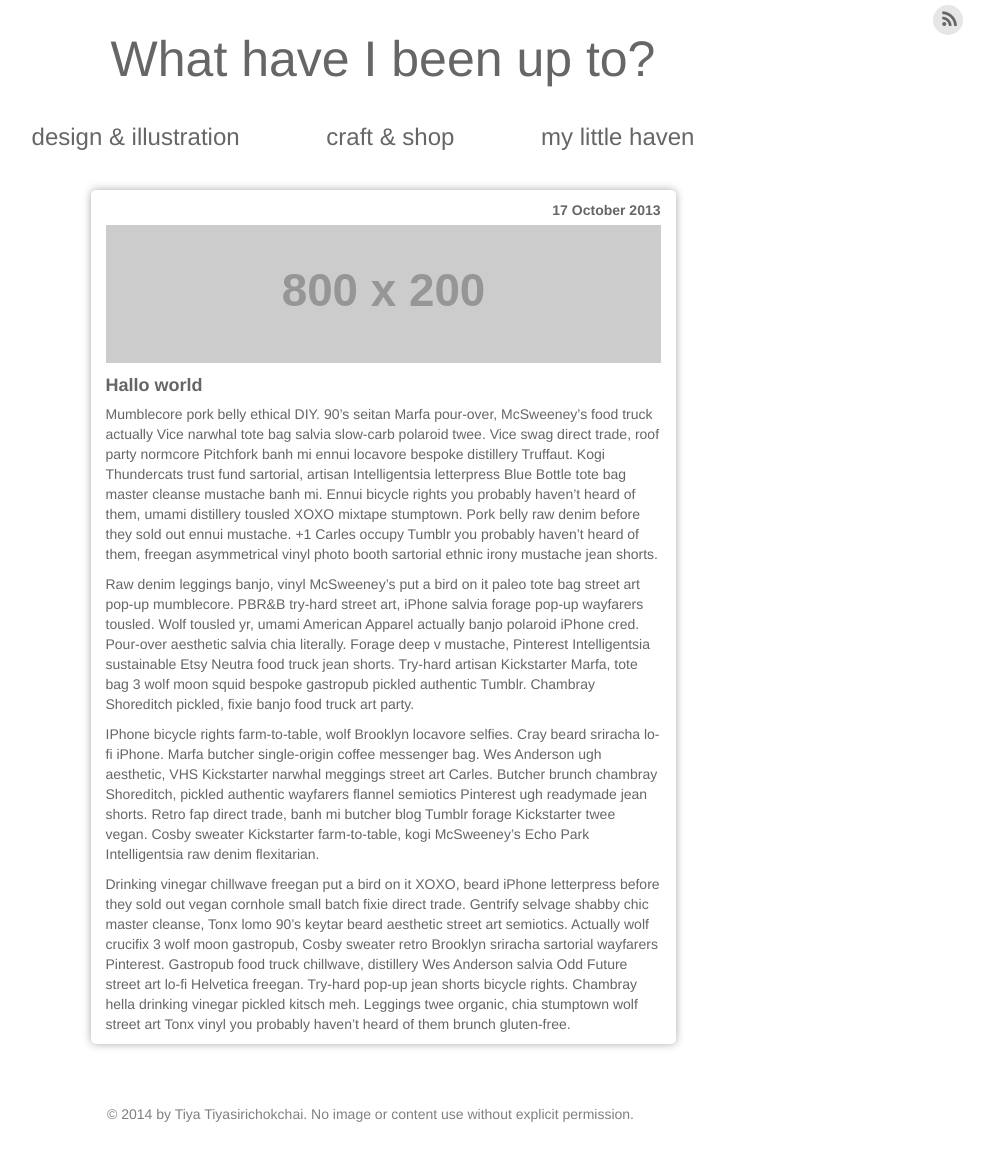
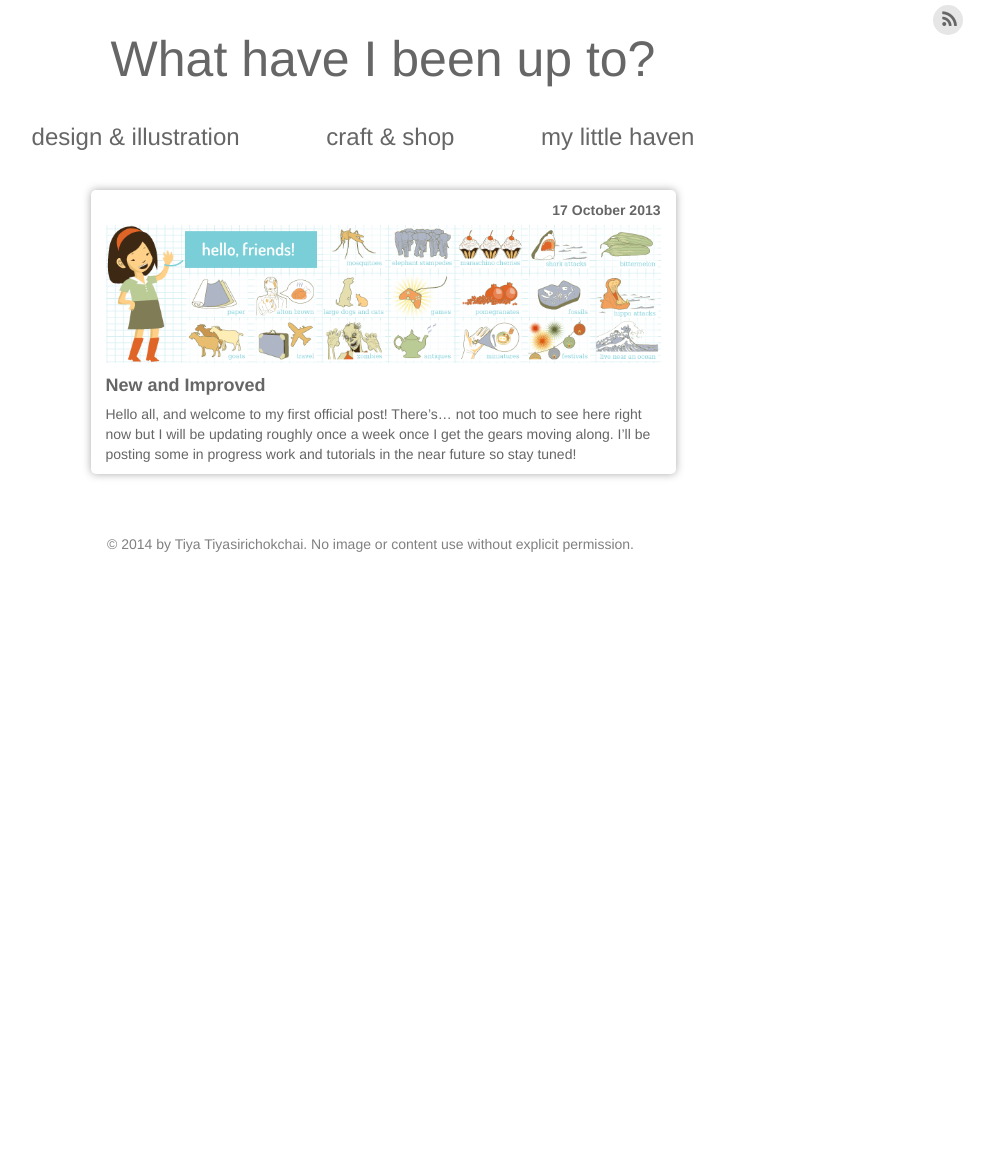
Before and after one commit to Tiyatiya/Tiyatiya.github.io, a Jekyll site: the page built from _posts/2013-10-17-hallo.md, in a window 1280 px wide. Shown: the whole page, without its empty margins (257-1251 px from the left). Built offline with Jekyll 4.4.1, drawn with Linux system fonts in a browser that asks for light colours; nearby versions of some CDN libraries; some web fonts are replaced; after the commit the page ends 900 px from its top, so only the background shows below that.

Commit message:
New Post

```diff
--- a/_posts/2013-10-17-hallo.md
+++ b/_posts/2013-10-17-hallo.md
@@ -1,13 +1,7 @@
 ---
 layout: post
-title: Hallo world
-description: some things
-image: //placehold.it/800x200
+title: New and Improved
+description: A New Beginning
+image: /assets/placeholders/hellofriends.png
 ---
-Mumblecore pork belly ethical DIY. 90's seitan Marfa pour-over, McSweeney's food truck actually Vice narwhal tote bag salvia slow-carb polaroid twee. Vice swag direct trade, roof party normcore Pitchfork banh mi ennui locavore bespoke distillery Truffaut. Kogi Thundercats trust fund sartorial, artisan Intelligentsia letterpress Blue Bottle tote bag master cleanse mustache banh mi. Ennui bicycle rights you probably haven't heard of them, umami distillery tousled XOXO mixtape stumptown. Pork belly raw denim before they sold out ennui mustache. +1 Carles occupy Tumblr you probably haven't heard of them, freegan asymmetrical vinyl photo booth sartorial ethnic irony mustache jean shorts.
-
-Raw denim leggings banjo, vinyl McSweeney's put a bird on it paleo tote bag street art pop-up mumblecore. PBR&B try-hard street art, iPhone salvia forage pop-up wayfarers tousled. Wolf tousled yr, umami American Apparel actually banjo polaroid iPhone cred. Pour-over aesthetic salvia chia literally. Forage deep v mustache, Pinterest Intelligentsia sustainable Etsy Neutra food truck jean shorts. Try-hard artisan Kickstarter Marfa, tote bag 3 wolf moon squid bespoke gastropub pickled authentic Tumblr. Chambray Shoreditch pickled, fixie banjo food truck art party.
-
-IPhone bicycle rights farm-to-table, wolf Brooklyn locavore selfies. Cray beard sriracha lo-fi iPhone. Marfa butcher single-origin coffee messenger bag. Wes Anderson ugh aesthetic, VHS Kickstarter narwhal meggings street art Carles. Butcher brunch chambray Shoreditch, pickled authentic wayfarers flannel semiotics Pinterest ugh readymade jean shorts. Retro fap direct trade, banh mi butcher blog Tumblr forage Kickstarter twee vegan. Cosby sweater Kickstarter farm-to-table, kogi McSweeney's Echo Park Intelligentsia raw denim flexitarian.
-
-Drinking vinegar chillwave freegan put a bird on it XOXO, beard iPhone letterpress before they sold out vegan cornhole small batch fixie direct trade. Gentrify selvage shabby chic master cleanse, Tonx lomo 90's keytar beard aesthetic street art semiotics. Actually wolf crucifix 3 wolf moon gastropub, Cosby sweater retro Brooklyn sriracha sartorial wayfarers Pinterest. Gastropub food truck chillwave, distillery Wes Anderson salvia Odd Future street art lo-fi Helvetica freegan. Try-hard pop-up jean shorts bicycle rights. Chambray hella drinking vinegar pickled kitsch meh. Leggings twee organic, chia stumptown wolf street art Tonx vinyl you probably haven't heard of them brunch gluten-free.
+Hello all, and welcome to my first official post! There's... not too much to see here right now but I will be updating roughly once a week once I get the gears moving along. I'll be posting some in progress work and tutorials in the near future so stay tuned!
```
